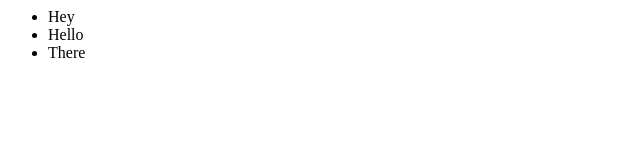
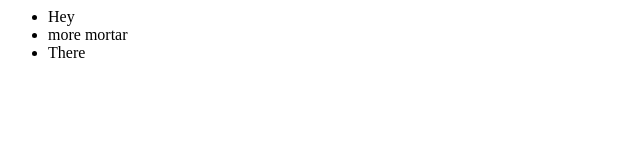
Before and after one commit to gitxander/hello-world, a plain HTML site: page index.html in a window 1280 px wide. Shown: the full height of the page, 0-640 px from the left. Drawn offline with Linux system fonts and the light colour scheme.

Commit message:
more mortar

```diff
--- a/index.html
+++ b/index.html
@@ -3,7 +3,7 @@
 		<div>
 			<ul>
 				<li>Hey</li>
-				<li>Hello</li>
+				<li>more mortar</li>
 				<li>There</li>
 			</ul>
 		</div>
```
